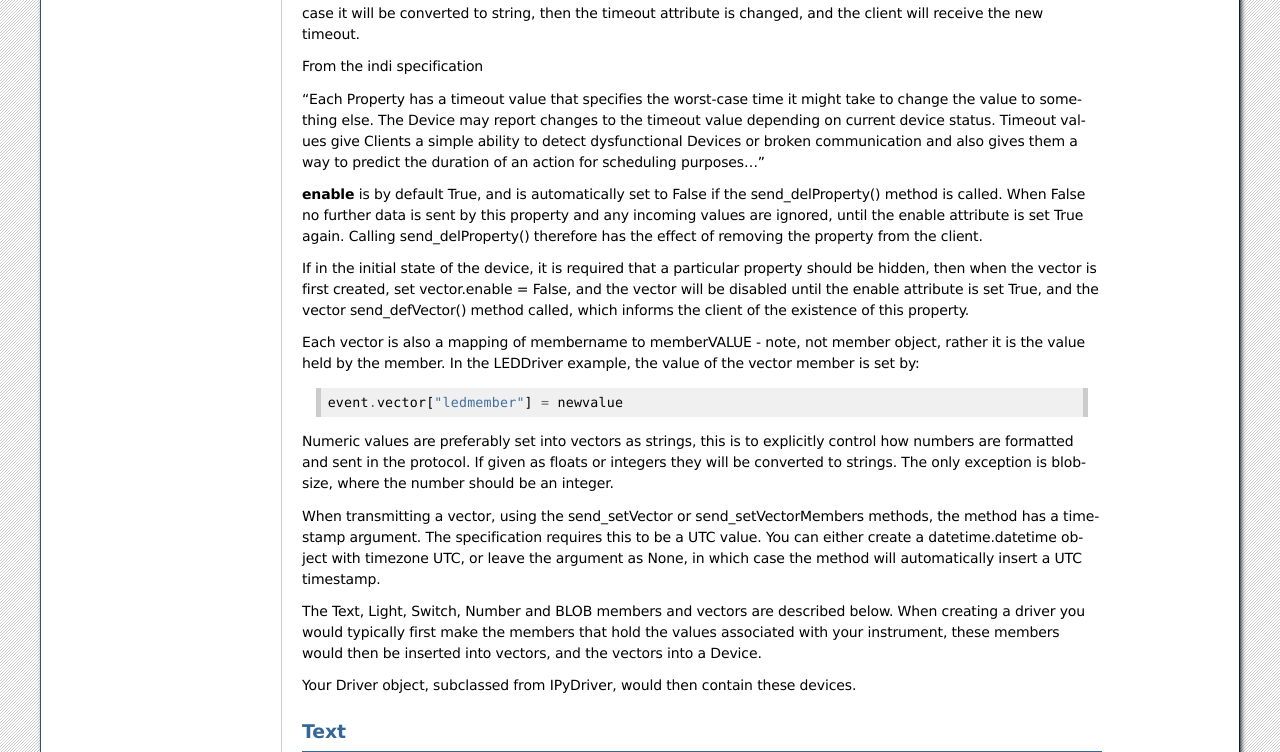
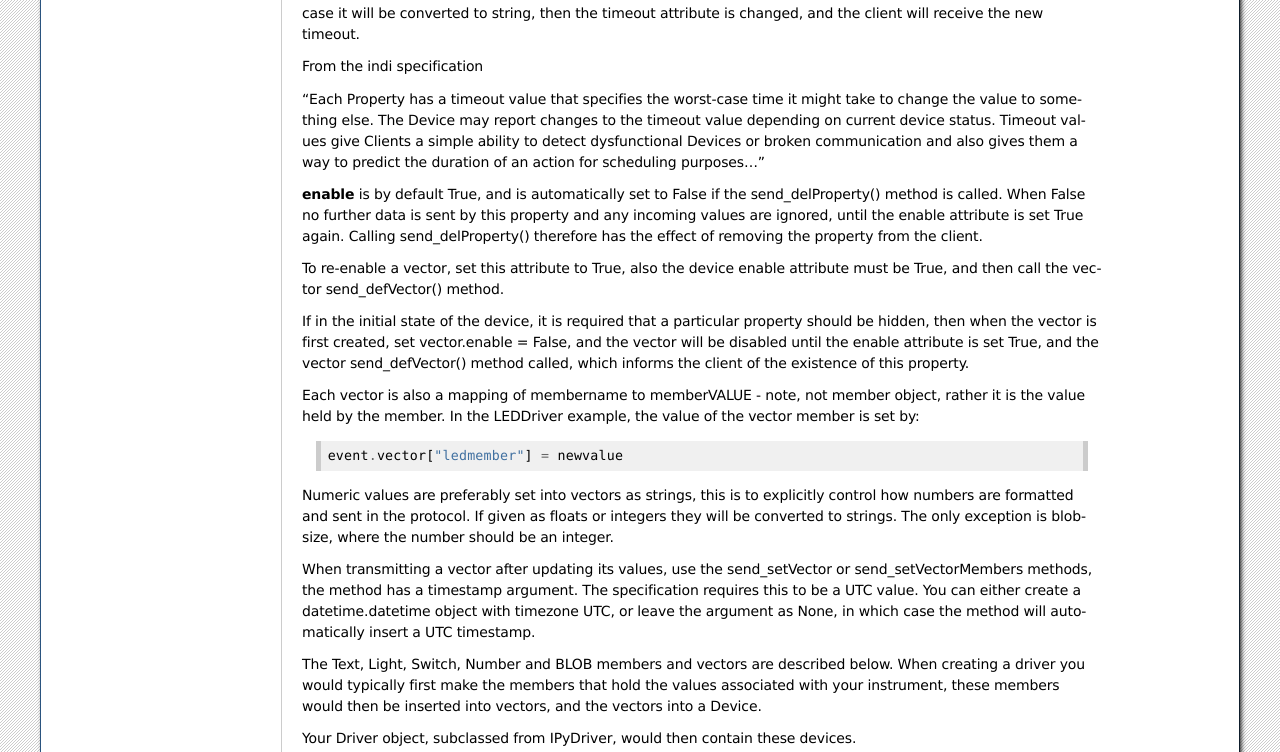
Before and after one commit to bernie-skipole/indipydriver, a Sphinx documentation site: the page built from docs/source/usage/propertyvectors.rst, in a window 1280 px wide and 900 px high, scrolled down 1145 px, cut to the strip 0-752 px from the top of the window. Built offline with Sphinx 7.4.7, drawn with Linux system fonts in a browser that asks for light colours.

Commit message:
Minor doc change

```diff
--- a/docs/source/usage/propertyvectors.rst
+++ b/docs/source/usage/propertyvectors.rst
@@ -60,6 +60,8 @@ action for scheduling purposes..."
 
 **enable** is by default True, and is automatically set to False if the send_delProperty() method is called. When False no further data is sent by this property and any incoming values are ignored, until the enable attribute is set True again. Calling send_delProperty() therefore has the effect of removing the property from the client.
 
+To re-enable a vector, set this attribute to True, also the device enable attribute must be True, and then call the vector send_defVector() method.
+
 If in the initial state of the device, it is required that a particular property should be hidden, then when the vector is first created, set vector.enable = False, and the vector will be disabled until the enable attribute is set True, and the vector send_defVector() method called, which informs the client of the existence of this property.
 
 Each vector is also a mapping of membername to memberVALUE  - note, not member object, rather it is the value held by the member. In the LEDDriver example, the value of the vector member is set by::
@@ -68,7 +70,7 @@ Each vector is also a mapping of membername to memberVALUE  - note, not member o
 
 Numeric values are preferably set into vectors as strings, this is to explicitly control how numbers are formatted and sent in the protocol. If given as floats or integers they will be converted to strings. The only exception is blobsize, where the number should be an integer.
 
-When transmitting a vector, using the send_setVector or send_setVectorMembers methods, the method has a timestamp argument. The specification requires this to be a UTC value. You can either create a datetime.datetime object with timezone UTC, or leave the argument as None, in which case the method will automatically insert a UTC timestamp.
+When transmitting a vector after updating its values, use the send_setVector or send_setVectorMembers methods, the method has a timestamp argument. The specification requires this to be a UTC value. You can either create a datetime.datetime object with timezone UTC, or leave the argument as None, in which case the method will automatically insert a UTC timestamp.
 
 The Text, Light, Switch, Number and BLOB members and vectors are described below. When creating a driver you would typically first make the members that hold the values associated with your instrument, these members would then be inserted into vectors, and the vectors into a Device.
 
```
